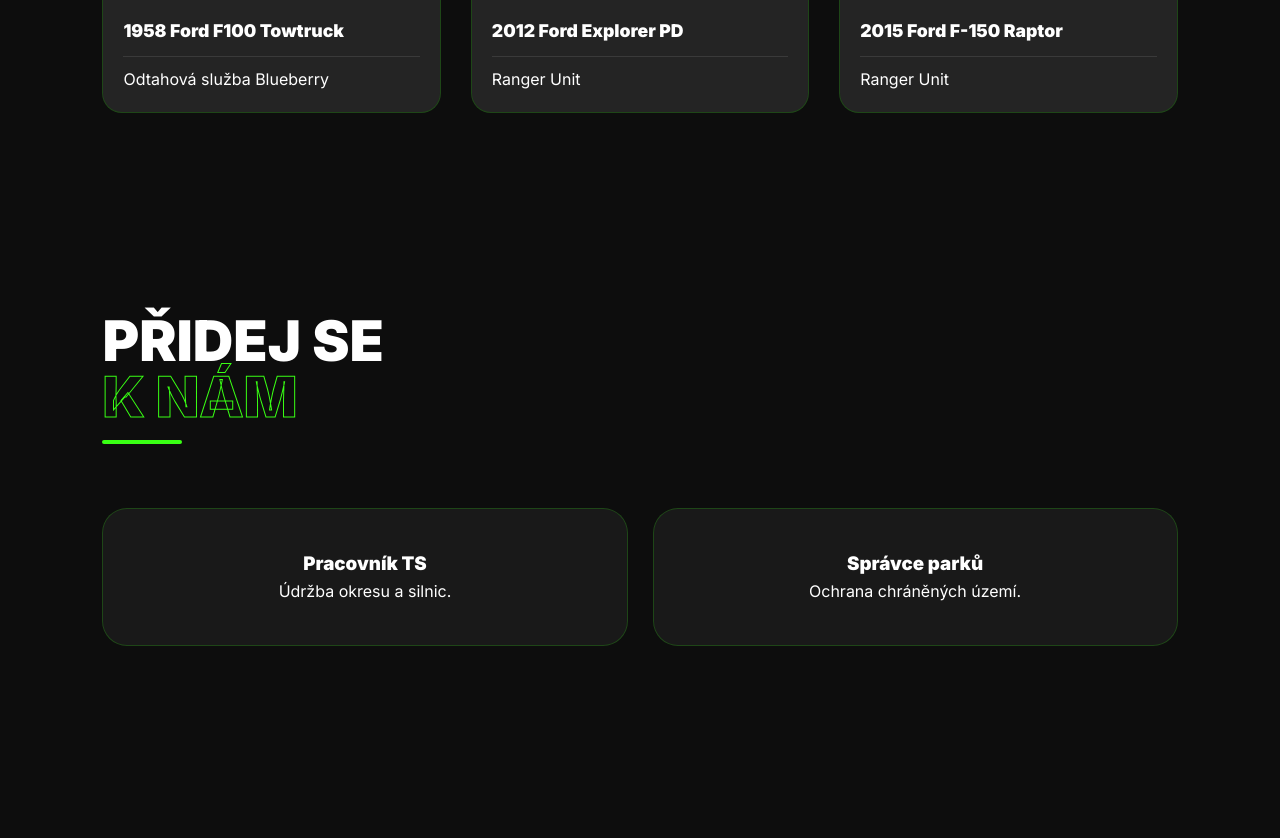
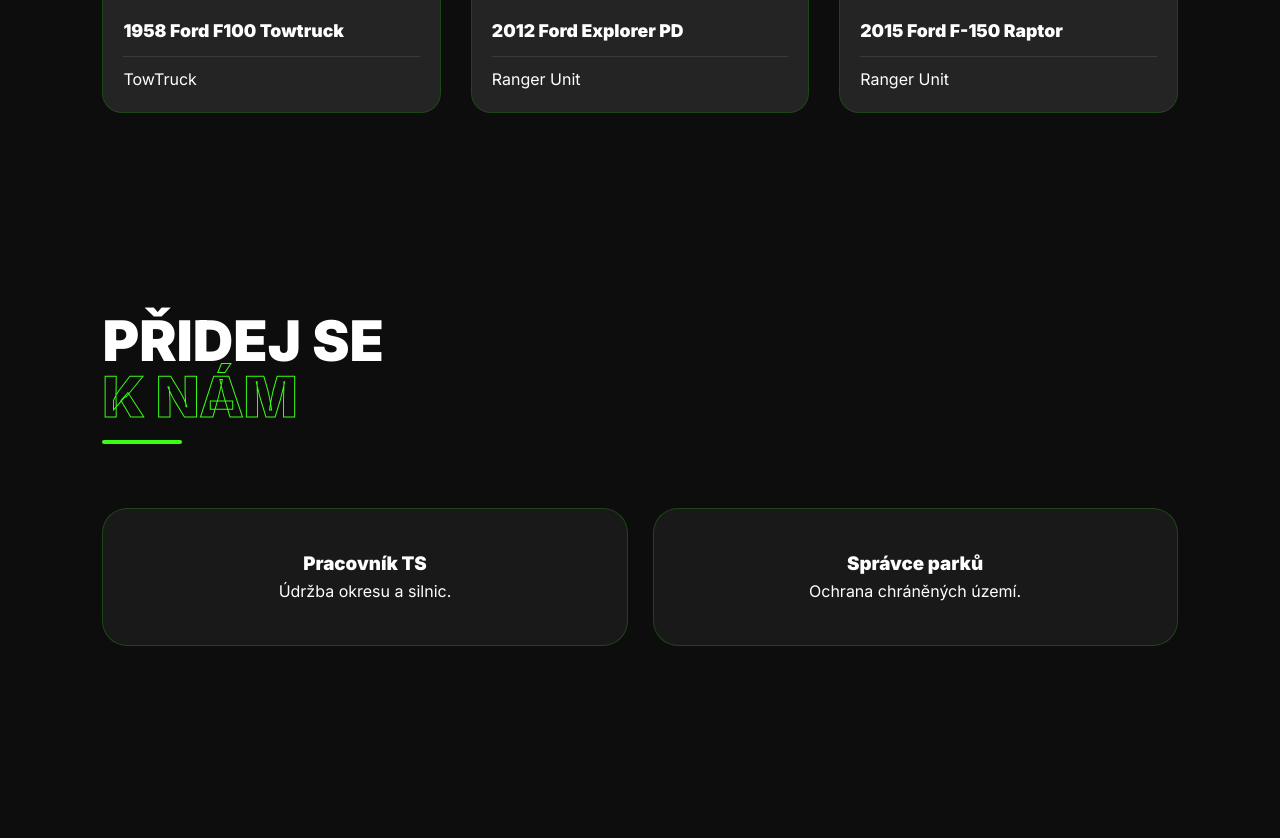
Before and after one commit to brumiik/brumiik.github.io, a plain HTML site: page tsrc/index.html in a window 1280 px wide. Shown: the part 3342-4180 px from the top of the page. Drawn offline with Linux system fonts and the light colour scheme.

Commit message:
Update index.html

```diff
--- a/tsrc/index.html
+++ b/tsrc/index.html
@@ -180,7 +180,7 @@
 
     <div class="v-card">
         <div class="v-img"><span class="badge">TOW</span><img src="ODKAZ_ZDE" alt="Ford F100"></div>
-        <div class="v-info"><h3>1958 Ford F100 Towtruck</h3><p>Odtahová služba Blueberry</p></div>
+        <div class="v-info"><h3>1958 Ford F100 Towtruck</h3><p>TowTruck</p></div>
     </div>
 
     <div class="v-card">
@@ -523,4 +523,5 @@
 </script>
 
 </body>
+
 </html>
```
